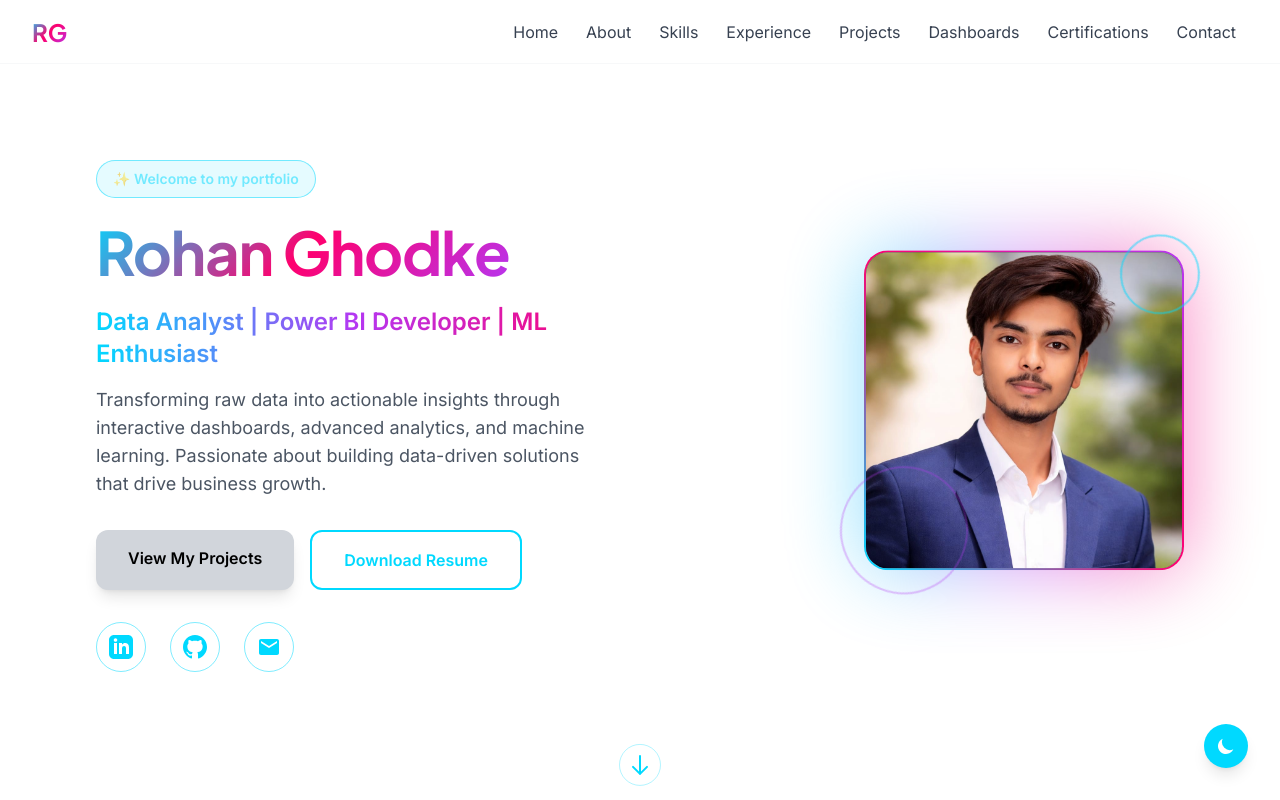
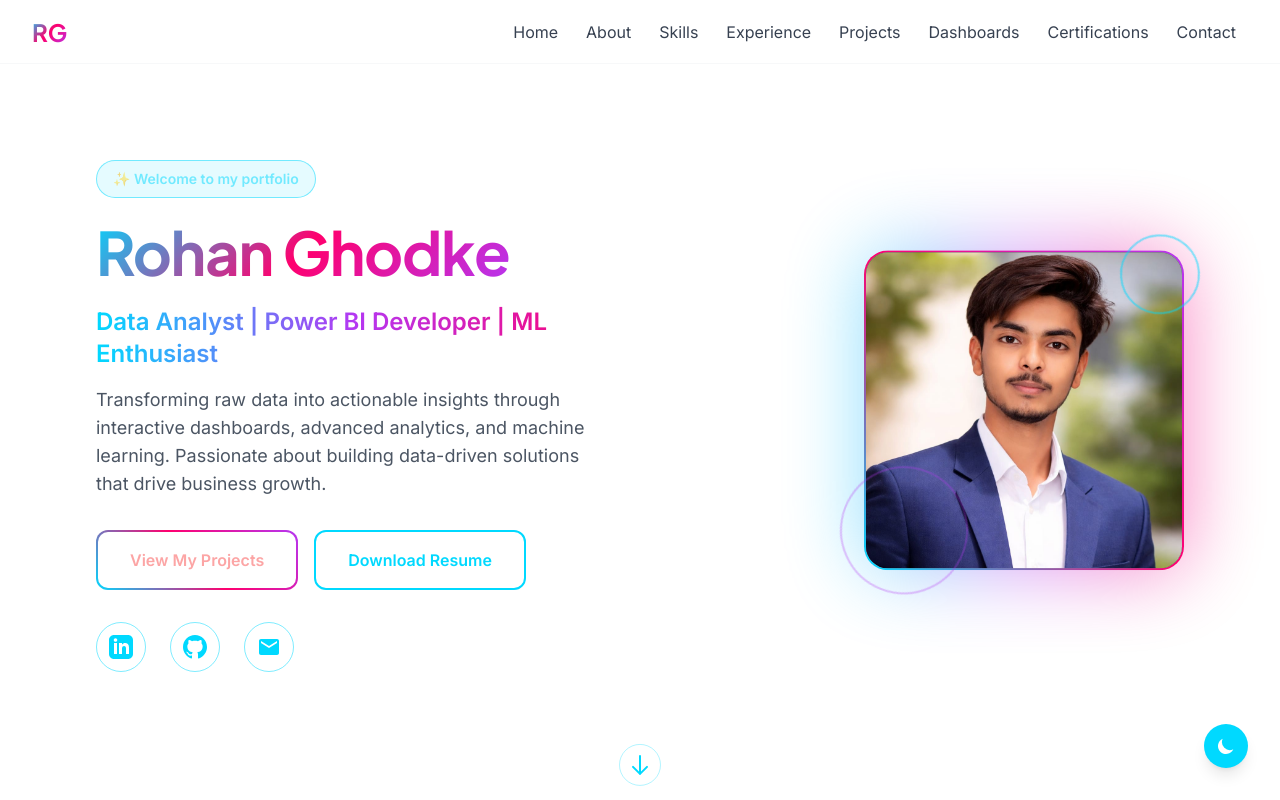
Before and after one commit to rohan-insights/Portfolio, a Next.js app: page / in a window 1280 px wide. Shown: the top 800 px of the page. Built offline with nearby package versions, Linux system fonts and the light colour scheme.

Commit message:
modified:   components/sections/Hero.tsx

```diff
--- a/components/sections/Hero.tsx
+++ b/components/sections/Hero.tsx
@@ -106,7 +106,7 @@ export default function Hero() {
             >
               <motion.a
                 href="#projects"
-                className="px-8 py-4 bg-gray-300 dark:bg-gray-600 text-black dark:text-black rounded-xl font-semibold btn-modern hover-lift shadow-lg hover:shadow-xl"
+                className="px-8 py-4 bg-gradient-to-r from-primary to-secondary text-red-300 rounded-xl font-semibold btn-modern hover-lift neon-border"
                 whileHover={{ scale: 1.05 }}
                 whileTap={{ scale: 0.95 }}
               >
```
